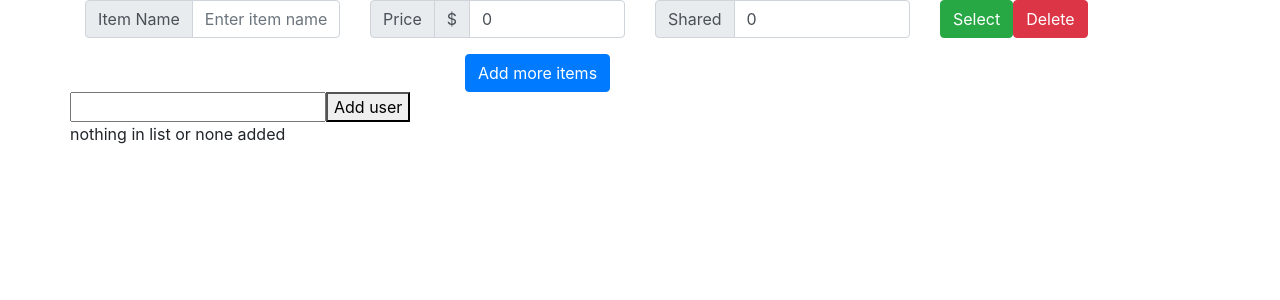
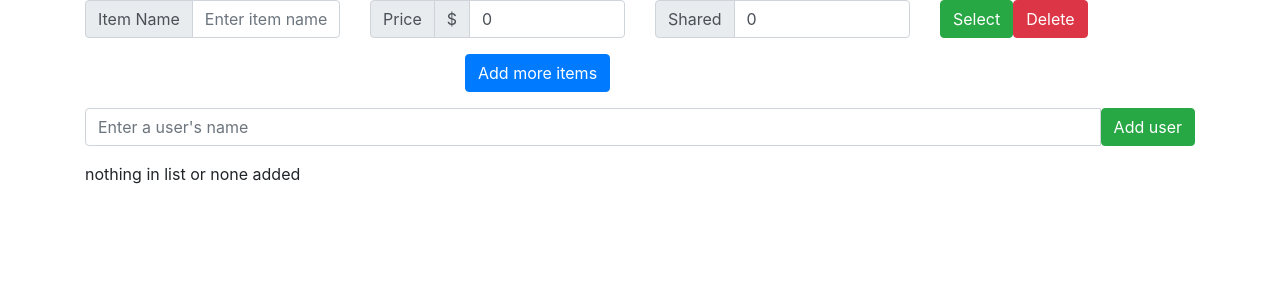
Before and after one commit to Shwivles/bill-split, a React (Create React App) app: page / in a window 1280 px wide. Shown: the top 300 px of the page. Built offline with nearby package versions, Linux system fonts and the light colour scheme.

Commit message:
add styles for profile input

```diff
--- a/src/components/List.js
+++ b/src/components/List.js
@@ -5,6 +5,8 @@ import { deleteProfileEntry } from '../actions';
 //bootstrap
 import ListGroup from 'react-bootstrap/ListGroup';
 import Button from 'react-bootstrap/Button';
+import Container from 'react-bootstrap/Container';
+import Row from 'react-bootstrap/Row';
 
 /*
 display all items in selected profile list
@@ -35,7 +37,7 @@ function List() {
     const total = profileState.profile[profileState.selected].total;
 
     return (
-        <div>
+        <Container>
             {profileState.selected === '' ?
                 <p>nothing in list or none added</p> :
                 <ListGroup variant="flush">
@@ -43,7 +45,7 @@ function List() {
                     <ListGroup.Item>Total: ${total}</ListGroup.Item>
                 </ListGroup>
             }
-        </div>
+        </Container>
     );
 }
 
--- a/src/components/Profiles.js
+++ b/src/components/Profiles.js
@@ -1,6 +1,14 @@
 import React from 'react';
 import { useSelector, useDispatch } from 'react-redux';
 import { updateInput, addProfile, changeSelected, deleteProfile } from '../actions';
+
+//bootstrap
+import Container from 'react-bootstrap/Container';
+import Row from 'react-bootstrap/Row';
+import Col from 'react-bootstrap/Col';
+import Button from 'react-bootstrap/Button';
+import InputGroup from 'react-bootstrap/InputGroup';
+import FormControl from 'react-bootstrap/FormControl';
 
 function Profiles() {
     /*
@@ -35,15 +43,36 @@ function Profiles() {
     });
 
     return (
-        <div>
-            <div className='users'>
-                {userList}
-            </div>
-            <div className='profile-input'>
-                <input type='text' onChange={(e) => handleChange(e.target.value) } name='profile-name' value={users.input} />
-                <button type='submit' onClick={() => dispatch(addProfile())} >Add user</button>
-            </div>
-        </div>
+        <Container>
+            <Row>
+                <Col>
+                    <div className='users'>
+                        {userList}
+                    </div>
+
+                </Col>
+
+            </Row>
+            <Row>
+                <Col>
+
+                <div className='profile-input'>
+                    <InputGroup className="mt-3 mb-3">
+                        <FormControl
+                            type="text"
+                            onChange={(e) => handleChange(e.target.value)}
+                            placeholder="Enter a user's name"
+                            name="profile-name"
+                            value={users.input}
+                        />
+
+                        <Button variant="success" onClick={() => dispatch(addProfile())} >Add user</Button>
+                    </InputGroup>
+                </div>
+
+                </Col>
+            </Row>
+        </Container>
     );
 }
 
```
